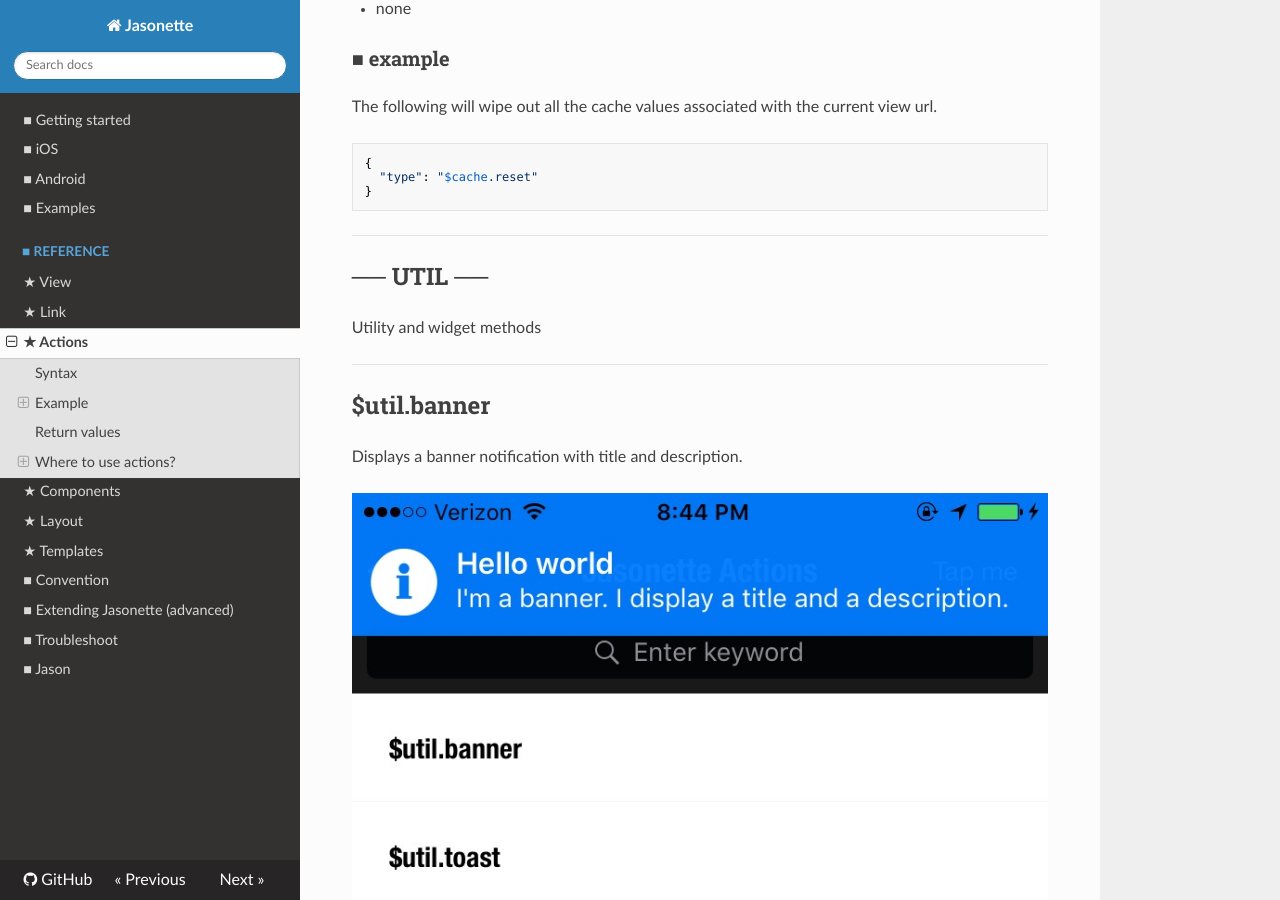
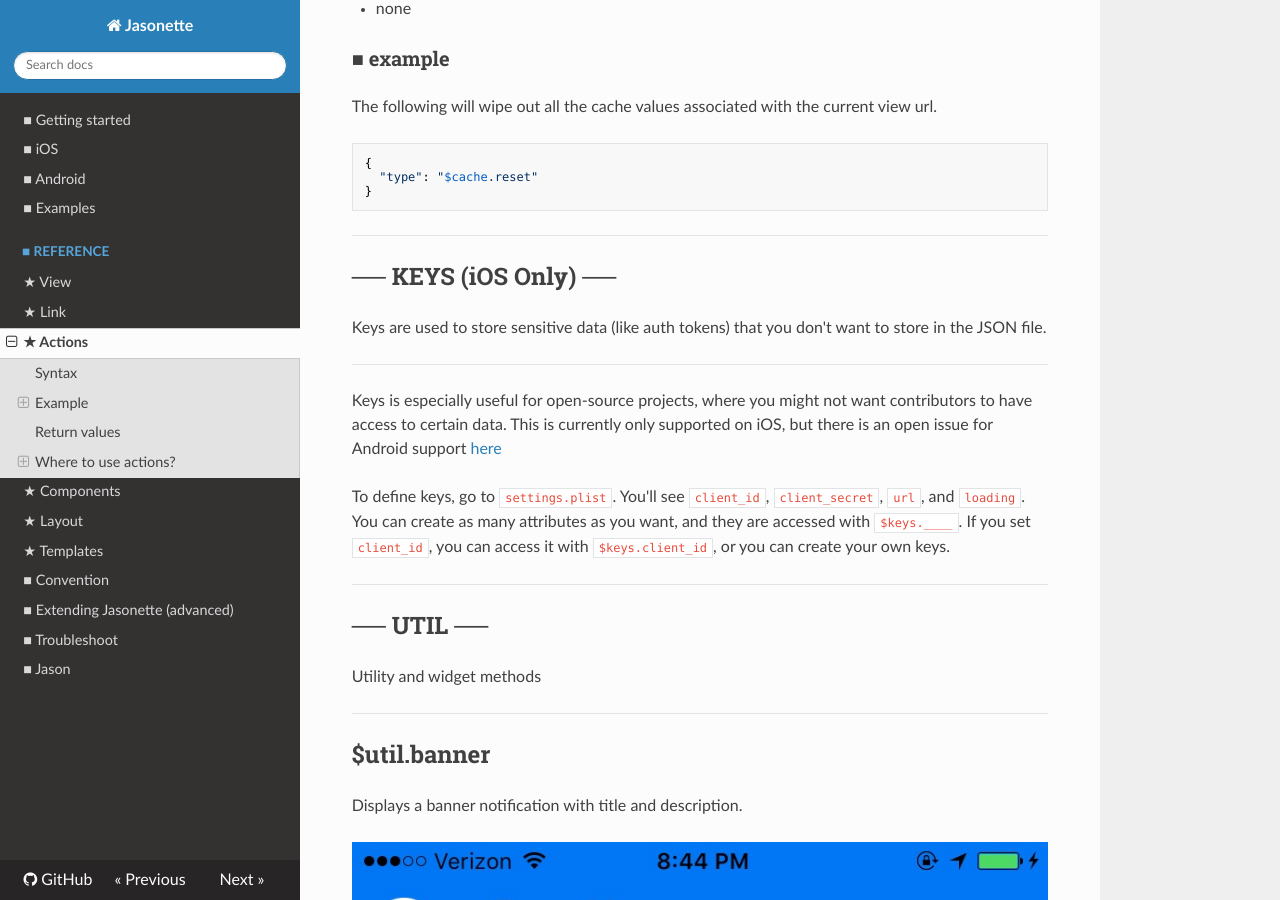
Before and after one commit to Jasonette/documentation, an MkDocs documentation site: the page built from docs/actions.md, in a window 1280 px wide and 900 px high, scrolled down 30371 px. Built offline with MkDocs 1.6.1, drawn with Linux system fonts in a browser that asks for light colours; nearby versions of some CDN libraries; old or Windows-style settings are respelled for this version of MkDocs; some of the changed text lies outside the part shown.

Commit message:
Added $keys to documentation

```diff
--- a/docs/actions.md
+++ b/docs/actions.md
@@ -451,7 +451,7 @@ Here's an example
 #API
 
 ##──── VIEW ────
-actions related to drawing views
+Actions related to drawing views
 
 ---
 
@@ -1359,6 +1359,18 @@ The following will wipe out all the cache values associated with the current vie
     {
       "type": "$cache.reset"
     }
+
+---
+
+##── KEYS (iOS Only) ──
+Keys are used to store sensitive data (like auth tokens) that you don't want to store in the JSON file.
+
+---
+Keys is especially useful for open-source projects, where you might not want contributors to have access to certain data.
+This is currently only supported on iOS, but there is an open issue for Android support [here](https://github.com/Jasonette/JASONETTE-Android/issues/17)
+
+To define keys, go to `settings.plist`. You'll see `client_id`, `client_secret`, `url`, and `loading`. You can create as many attributes as you want, and they are accessed with `$keys.____`.
+If you set `client_id`, you can access it with `$keys.client_id`, or you can create your own keys.
 
 ---
 
```
